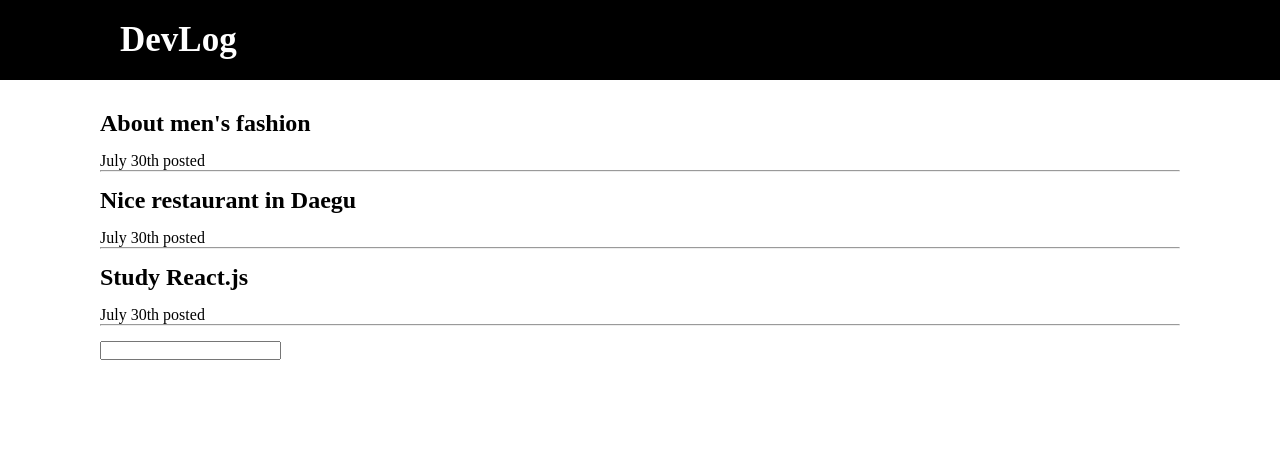
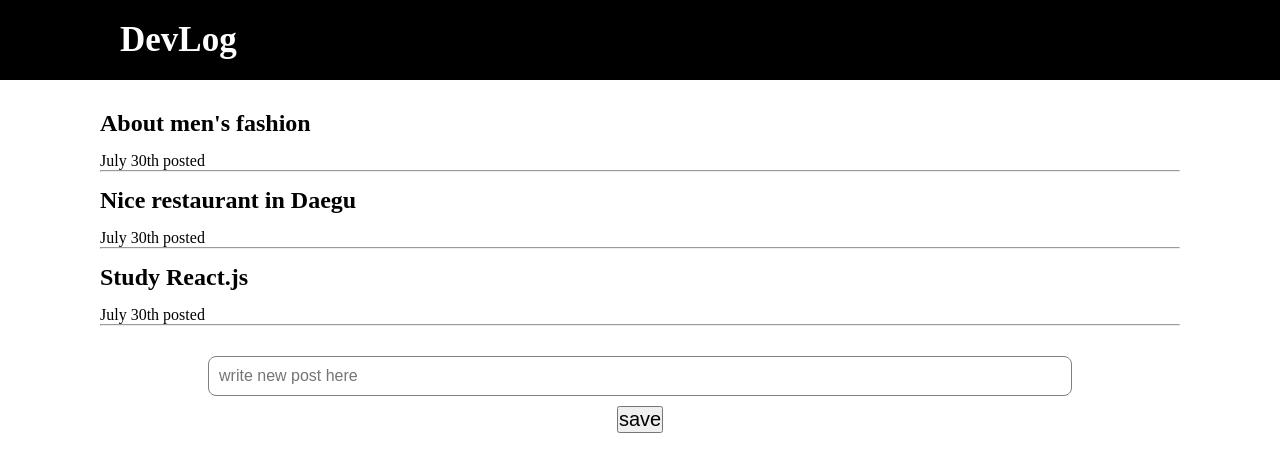
Before and after one commit to chwonseok/react-coding-apple, a React (Create React App) app: page / in a window 1280 px wide. Shown: the top 472 px of the page. Built offline with nearby package versions, Linux system fonts and the light colour scheme.

Commit message:
Added Post function

```diff
--- a/src/App.js
+++ b/src/App.js
@@ -3,17 +3,24 @@ import classes from './css/app.module.css';
 import Modal from './components/Modal';
 
 export default function App() {
-  const [titles] = useState([
+  const [titles, setTitles] = useState([
     "About men's fashion",
     'Nice restaurant in Daegu',
     'Study React.js',
   ]);
+
   const [modal, setModal] = useState(false);
   const [numTitle, setNumTitle] = useState(0);
-  const [inputVal, setInputVal] = useState('');
+  const [post, setPost] = useState('');
 
-  function inputHandler(e) {
-    setInputVal(e.target.value);
+  function typeHandler(e) {
+    setPost(e.target.value);
+  }
+
+  function submitHandler(e) {
+    e.preventDefault();
+
+    setTitles([post, ...titles]);
   }
 
   return (
@@ -28,7 +35,7 @@ export default function App() {
       <div className={classes.container}>
         {titles.map((title, i) => {
           return (
-            <div className={classes.titles} key={i++}>
+            <div className={classes.titles} key={i}>
               <h2
                 onClick={() => {
                   setModal(!modal);
@@ -44,8 +51,16 @@ export default function App() {
         })}
 
         {/* INPUT FIELD */}
-        <input onChange={inputHandler} />
-        <p>{inputVal}</p>
+        <div className={classes.publish}>
+          <form onSubmit={submitHandler}>
+            <input
+              onChange={typeHandler}
+              type="text"
+              placeholder="write new post here"
+            />
+            <button>save</button>
+          </form>
+        </div>
 
         {/* MODAL AREA */}
         {modal ? <Modal title={titles} clickedNum={numTitle} /> : null}
--- a/src/css/app.module.css
+++ b/src/css/app.module.css
@@ -33,3 +33,23 @@
 hr {
   margin-bottom: 15px;
 }
+
+.publish {
+  margin: 30px 0;
+  text-align: center;
+}
+
+.publish input {
+  padding: 10px;
+  font-size: 16px;
+  border-radius: 8px;
+  width: 80%;
+  border: 1px solid grey;
+}
+
+.publish button {
+  display: block;
+  font-size: 20px;
+  margin: auto;
+  margin-top: 10px;
+}
```
Also changed, not shown: 1 other file (tests, documents, lock files or other folders).
